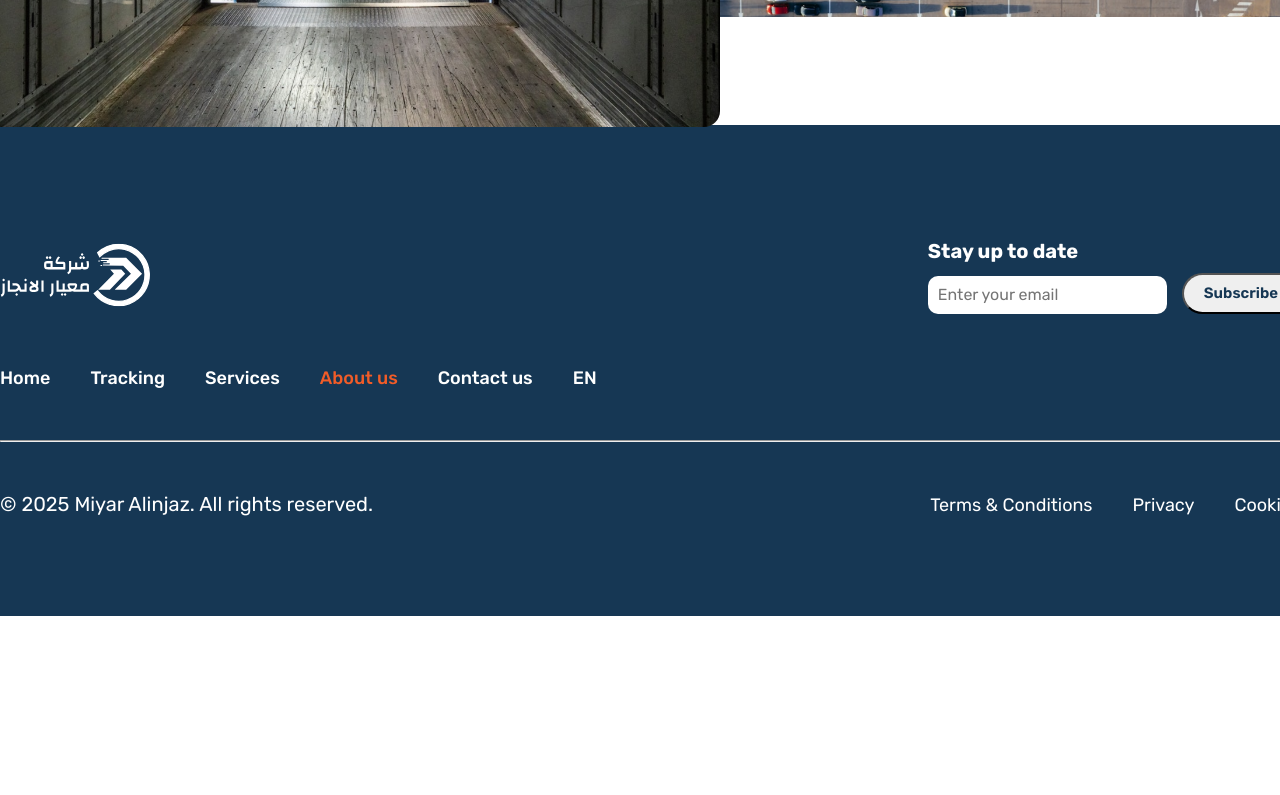
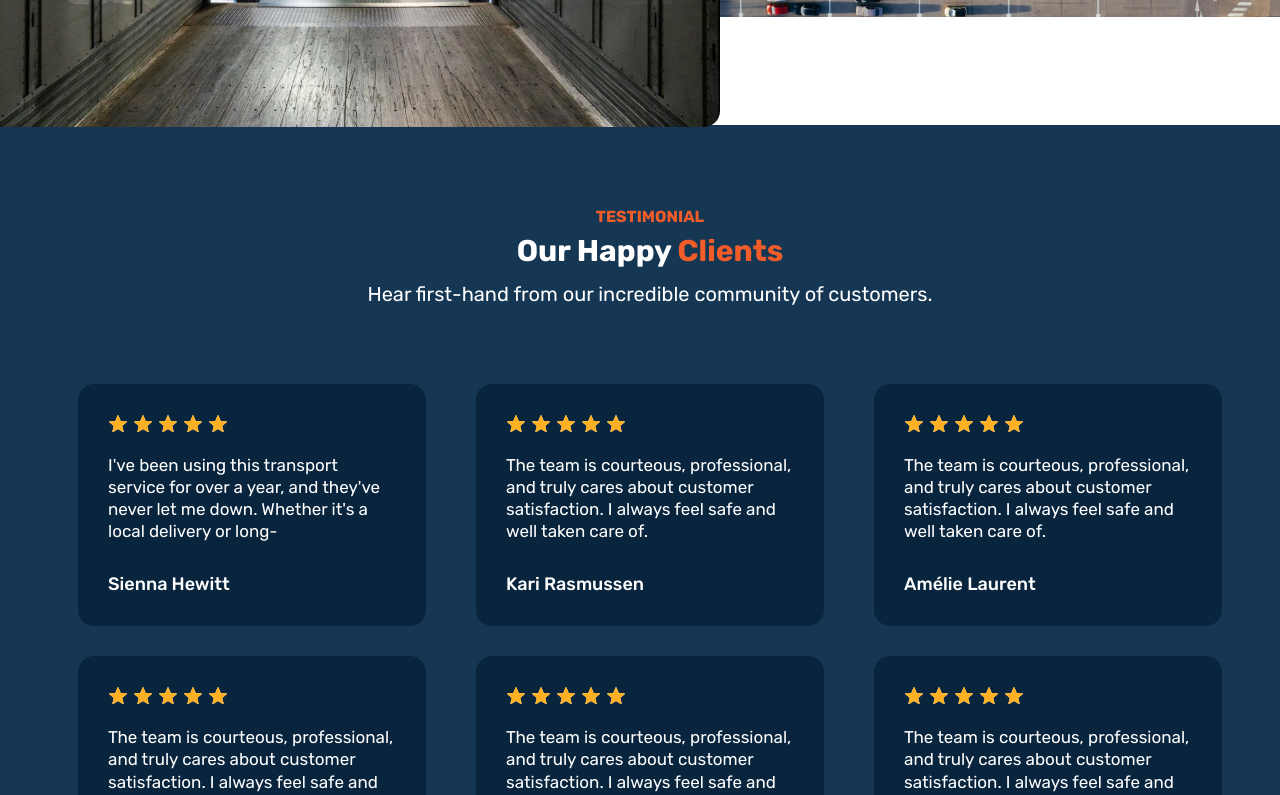
Before and after one commit to dev-basit/shirkah, a Next.js app: page /aboutus in a window 1280 px wide. Shown: the part 1620-2415 px from the top of the page. Before the commit the page ends 2236 px from the top, so only its background shows below. Built offline with nearby package versions, Linux system fonts and the light colour scheme.

Commit message:
added clients component in aboutus page

```diff
--- a/src/app/aboutus/page.js
+++ b/src/app/aboutus/page.js
@@ -1,10 +1,7 @@
-import { Featured } from "@/components/aboutus/featured/featured";
-import { Companies } from "@/components/aboutus/companies/companies";
-import { Services } from "@/components/aboutus/services/services";
 import { Mission } from "@/components/aboutus/mission/mission";
 import { AboutUsFeatured } from "@/components/aboutus/aboutus-featured/aboutus-featured";
-import { ContactUs } from "@/components/aboutus/contact-us/contact-us";
 import { Vision } from "@/components/aboutus/vision/vision";
+import { Clients } from "@/components/home/clients/clients";
 
 export default function About_Us() {
   return (
@@ -12,9 +9,7 @@ export default function About_Us() {
       <AboutUsFeatured />
       <Mission />
       <Vision />
-      {/* <Companies />
-      <Services />
-      <ContactUs /> */}
+      <Clients />
     </>
   );
 }
```
